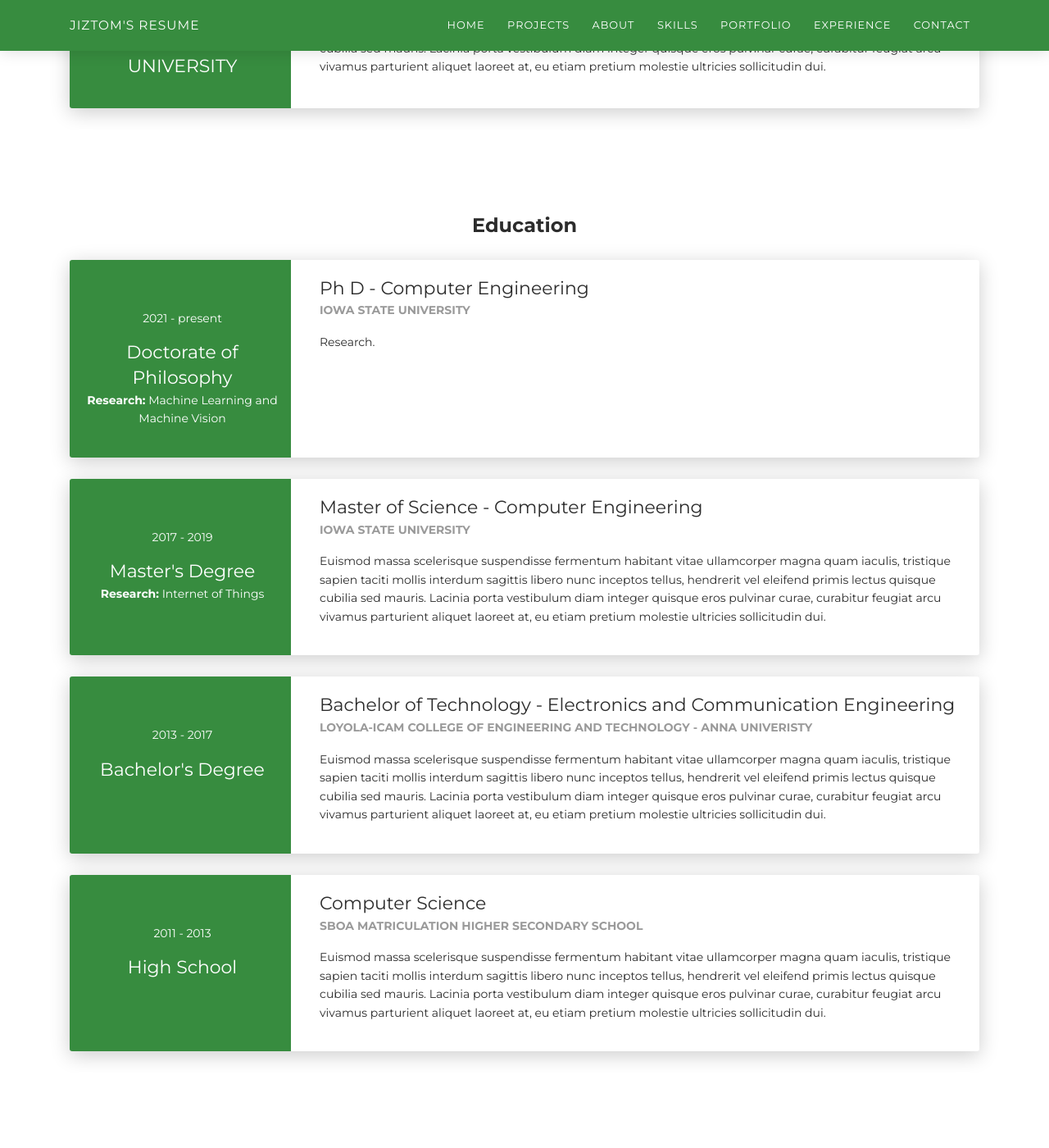
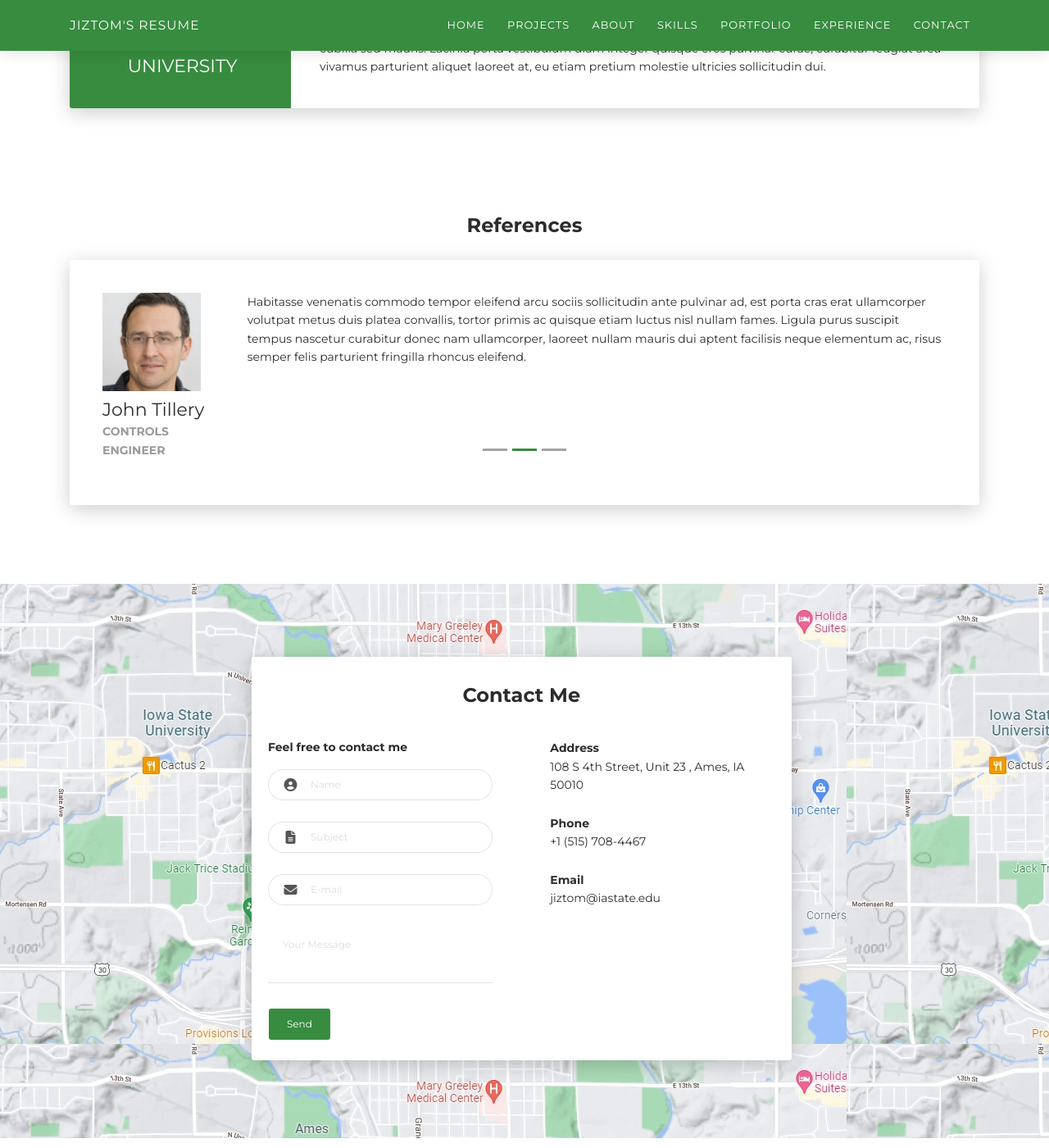
Before and after one commit to jiztom/jiztom.github.io, a Jekyll site: the page built from docs/Jiztom.html, in a window 1280 px wide and 1400 px high, scrolled down 5284 px. Shown: the whole window at 82% size. Built offline with Jekyll 4.4.1, drawn with Linux system fonts in a browser that asks for light colours; nearby versions of some CDN libraries.

Commit message:
removing additional education

```diff
--- a/docs/Jiztom.html
+++ b/docs/Jiztom.html
@@ -497,81 +497,81 @@ author: "Jiztom Kavalakkatt Francis"
       </div>
     </div>
 </div>
-<div class="section">
-  <div class="container cc-education">
-    <div class="h4 text-center mb-4 title">Education</div>
-    <div class="card">
-      <div class="row">
-        <div class="col-md-3 bg-primary" data-aos="fade-right" data-aos-offset="50" data-aos-duration="500">
-          <div class="card-body cc-education-header">
-            <p>2021 - present</p>
-            <div class="h5">Doctorate of Philosophy</div>
-            <p><b>Research:</b> Machine Learning and Machine Vision</p>
-          </div>
-        </div>
-        <div class="col-md-9" data-aos="fade-left" data-aos-offset="50" data-aos-duration="500">
-          <div class="card-body">
-            <div class="h5">Ph D - Computer Engineering</div>
-            <p class="category">Iowa State University</p>
-            <p>Research.</p>
-          </div>
-        </div>
-      </div>
-    </div>
-    <div class="card">
-      <div class="row">
-        <div class="col-md-3 bg-primary" data-aos="fade-right" data-aos-offset="50" data-aos-duration="500">
-          <div class="card-body cc-education-header">
-            <p>2017 - 2019</p>
-            <div class="h5">Master's Degree</div>
-            <p><b>Research:</b> Internet of Things</p>
-          </div>
-        </div>
-        <div class="col-md-9" data-aos="fade-left" data-aos-offset="50" data-aos-duration="500">
-          <div class="card-body">
-            <div class="h5">Master of Science - Computer Engineering</div>
-            <p class="category">Iowa State University</p>
-            <p>Euismod massa scelerisque suspendisse fermentum habitant vitae ullamcorper magna quam iaculis, tristique sapien taciti mollis interdum sagittis libero nunc inceptos tellus, hendrerit vel eleifend primis lectus quisque cubilia sed mauris. Lacinia porta vestibulum diam integer quisque eros pulvinar curae, curabitur feugiat arcu vivamus parturient aliquet laoreet at, eu etiam pretium molestie ultricies sollicitudin dui.</p>
-          </div>
-        </div>
-      </div>
-    </div>
-    <div class="card">
-      <div class="row">
-        <div class="col-md-3 bg-primary" data-aos="fade-right" data-aos-offset="50" data-aos-duration="500">
-          <div class="card-body cc-education-header">
-            <p>2013 - 2017</p>
-            <div class="h5">Bachelor's Degree</div>
-          </div>
-        </div>
-        <div class="col-md-9" data-aos="fade-left" data-aos-offset="50" data-aos-duration="500">
-          <div class="card-body">
-            <div class="h5">Bachelor of Technology - Electronics and Communication Engineering</div>
-            <p class="category">Loyola-ICAM College of Engineering and Technology - Anna Univeristy</p>
-            <p>Euismod massa scelerisque suspendisse fermentum habitant vitae ullamcorper magna quam iaculis, tristique sapien taciti mollis interdum sagittis libero nunc inceptos tellus, hendrerit vel eleifend primis lectus quisque cubilia sed mauris. Lacinia porta vestibulum diam integer quisque eros pulvinar curae, curabitur feugiat arcu vivamus parturient aliquet laoreet at, eu etiam pretium molestie ultricies sollicitudin dui.</p>
-          </div>
-        </div>
-      </div>
-    </div>
-    <div class="card">
-      <div class="row">
-        <div class="col-md-3 bg-primary" data-aos="fade-right" data-aos-offset="50" data-aos-duration="500">
-          <div class="card-body cc-education-header">
-            <p>2011 - 2013</p>
-            <div class="h5">High School</div>
-          </div>
-        </div>
-        <div class="col-md-9" data-aos="fade-left" data-aos-offset="50" data-aos-duration="500">
-          <div class="card-body">
-            <div class="h5">Computer Science</div>
-            <p class="category">SBOA Matriculation Higher Secondary School</p>
-            <p>Euismod massa scelerisque suspendisse fermentum habitant vitae ullamcorper magna quam iaculis, tristique sapien taciti mollis interdum sagittis libero nunc inceptos tellus, hendrerit vel eleifend primis lectus quisque cubilia sed mauris. Lacinia porta vestibulum diam integer quisque eros pulvinar curae, curabitur feugiat arcu vivamus parturient aliquet laoreet at, eu etiam pretium molestie ultricies sollicitudin dui.</p>
-          </div>
-        </div>
-      </div>
-    </div>
-  </div>
-</div>
+<!--<div class="section">-->
+<!--  <div class="container cc-education">-->
+<!--    <div class="h4 text-center mb-4 title">Education</div>-->
+<!--    <div class="card">-->
+<!--      <div class="row">-->
+<!--        <div class="col-md-3 bg-primary" data-aos="fade-right" data-aos-offset="50" data-aos-duration="500">-->
+<!--          <div class="card-body cc-education-header">-->
+<!--            <p>2021 - present</p>-->
+<!--            <div class="h5">Doctorate of Philosophy</div>-->
+<!--            <p><b>Research:</b> Machine Learning and Machine Vision</p>-->
+<!--          </div>-->
+<!--        </div>-->
+<!--        <div class="col-md-9" data-aos="fade-left" data-aos-offset="50" data-aos-duration="500">-->
+<!--          <div class="card-body">-->
+<!--            <div class="h5">Ph D - Computer Engineering</div>-->
+<!--            <p class="category">Iowa State University</p>-->
+<!--            <p>Research.</p>-->
+<!--          </div>-->
+<!--        </div>-->
+<!--      </div>-->
+<!--    </div>-->
+<!--    <div class="card">-->
+<!--      <div class="row">-->
+<!--        <div class="col-md-3 bg-primary" data-aos="fade-right" data-aos-offset="50" data-aos-duration="500">-->
+<!--          <div class="card-body cc-education-header">-->
+<!--            <p>2017 - 2019</p>-->
+<!--            <div class="h5">Master's Degree</div>-->
+<!--            <p><b>Research:</b> Internet of Things</p>-->
+<!--          </div>-->
+<!--        </div>-->
+<!--        <div class="col-md-9" data-aos="fade-left" data-aos-offset="50" data-aos-duration="500">-->
+<!--          <div class="card-body">-->
+<!--            <div class="h5">Master of Science - Computer Engineering</div>-->
+<!--            <p class="category">Iowa State University</p>-->
+<!--            <p>Euismod massa scelerisque suspendisse fermentum habitant vitae ullamcorper magna quam iaculis, tristique sapien taciti mollis interdum sagittis libero nunc inceptos tellus, hendrerit vel eleifend primis lectus quisque cubilia sed mauris. Lacinia porta vestibulum diam integer quisque eros pulvinar curae, curabitur feugiat arcu vivamus parturient aliquet laoreet at, eu etiam pretium molestie ultricies sollicitudin dui.</p>-->
+<!--          </div>-->
+<!--        </div>-->
+<!--      </div>-->
+<!--    </div>-->
+<!--    <div class="card">-->
+<!--      <div class="row">-->
+<!--        <div class="col-md-3 bg-primary" data-aos="fade-right" data-aos-offset="50" data-aos-duration="500">-->
+<!--          <div class="card-body cc-education-header">-->
+<!--            <p>2013 - 2017</p>-->
+<!--            <div class="h5">Bachelor's Degree</div>-->
+<!--          </div>-->
+<!--        </div>-->
+<!--        <div class="col-md-9" data-aos="fade-left" data-aos-offset="50" data-aos-duration="500">-->
+<!--          <div class="card-body">-->
+<!--            <div class="h5">Bachelor of Technology - Electronics and Communication Engineering</div>-->
+<!--            <p class="category">Loyola-ICAM College of Engineering and Technology - Anna Univeristy</p>-->
+<!--            <p>Euismod massa scelerisque suspendisse fermentum habitant vitae ullamcorper magna quam iaculis, tristique sapien taciti mollis interdum sagittis libero nunc inceptos tellus, hendrerit vel eleifend primis lectus quisque cubilia sed mauris. Lacinia porta vestibulum diam integer quisque eros pulvinar curae, curabitur feugiat arcu vivamus parturient aliquet laoreet at, eu etiam pretium molestie ultricies sollicitudin dui.</p>-->
+<!--          </div>-->
+<!--        </div>-->
+<!--      </div>-->
+<!--    </div>-->
+<!--    <div class="card">-->
+<!--      <div class="row">-->
+<!--        <div class="col-md-3 bg-primary" data-aos="fade-right" data-aos-offset="50" data-aos-duration="500">-->
+<!--          <div class="card-body cc-education-header">-->
+<!--            <p>2011 - 2013</p>-->
+<!--            <div class="h5">High School</div>-->
+<!--          </div>-->
+<!--        </div>-->
+<!--        <div class="col-md-9" data-aos="fade-left" data-aos-offset="50" data-aos-duration="500">-->
+<!--          <div class="card-body">-->
+<!--            <div class="h5">Computer Science</div>-->
+<!--            <p class="category">SBOA Matriculation Higher Secondary School</p>-->
+<!--            <p>Euismod massa scelerisque suspendisse fermentum habitant vitae ullamcorper magna quam iaculis, tristique sapien taciti mollis interdum sagittis libero nunc inceptos tellus, hendrerit vel eleifend primis lectus quisque cubilia sed mauris. Lacinia porta vestibulum diam integer quisque eros pulvinar curae, curabitur feugiat arcu vivamus parturient aliquet laoreet at, eu etiam pretium molestie ultricies sollicitudin dui.</p>-->
+<!--          </div>-->
+<!--        </div>-->
+<!--      </div>-->
+<!--    </div>-->
+<!--  </div>-->
+<!--</div>-->
 <div class="section" id="reference">
   <div class="container cc-reference">
     <div class="h4 mb-4 text-center title">References</div>
```
